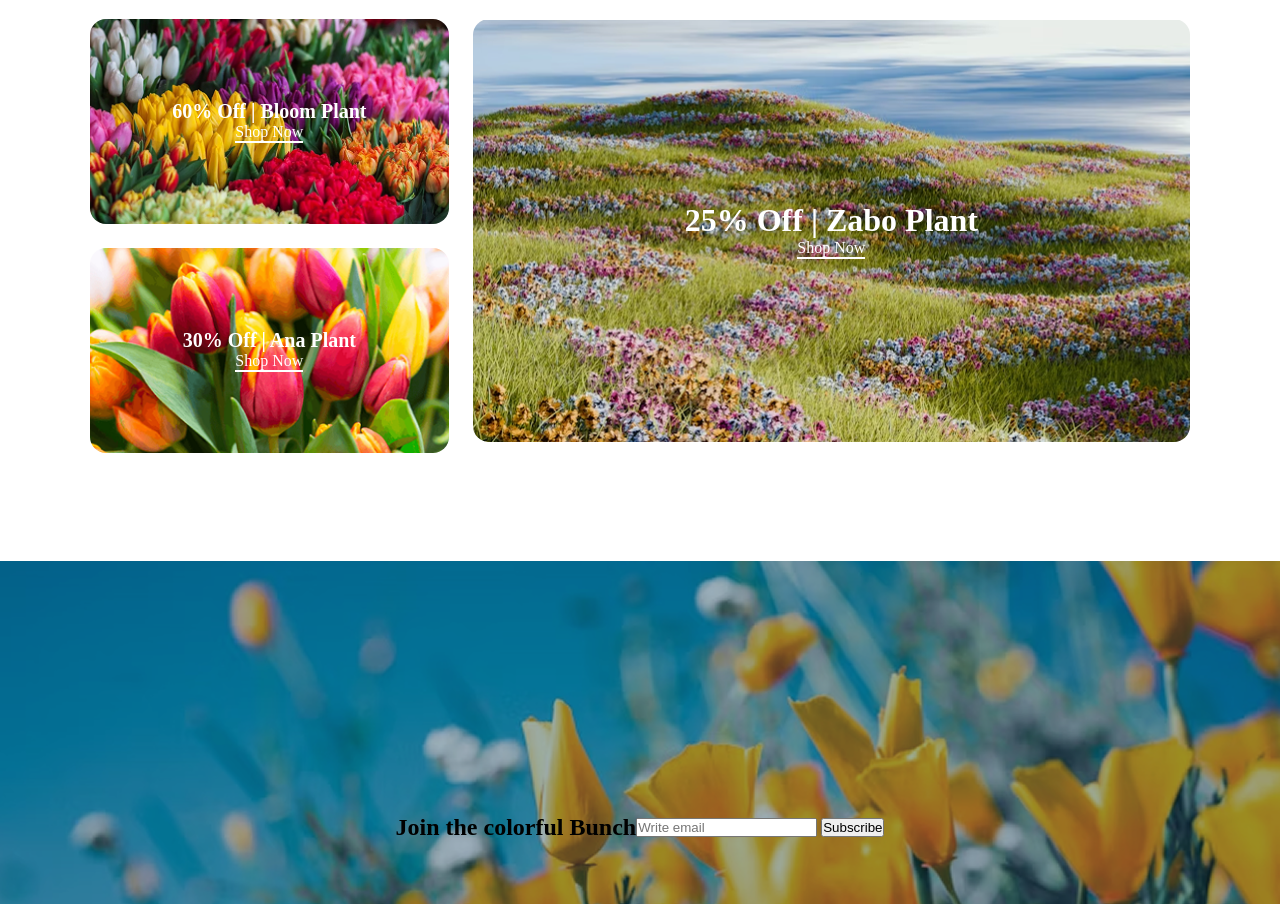
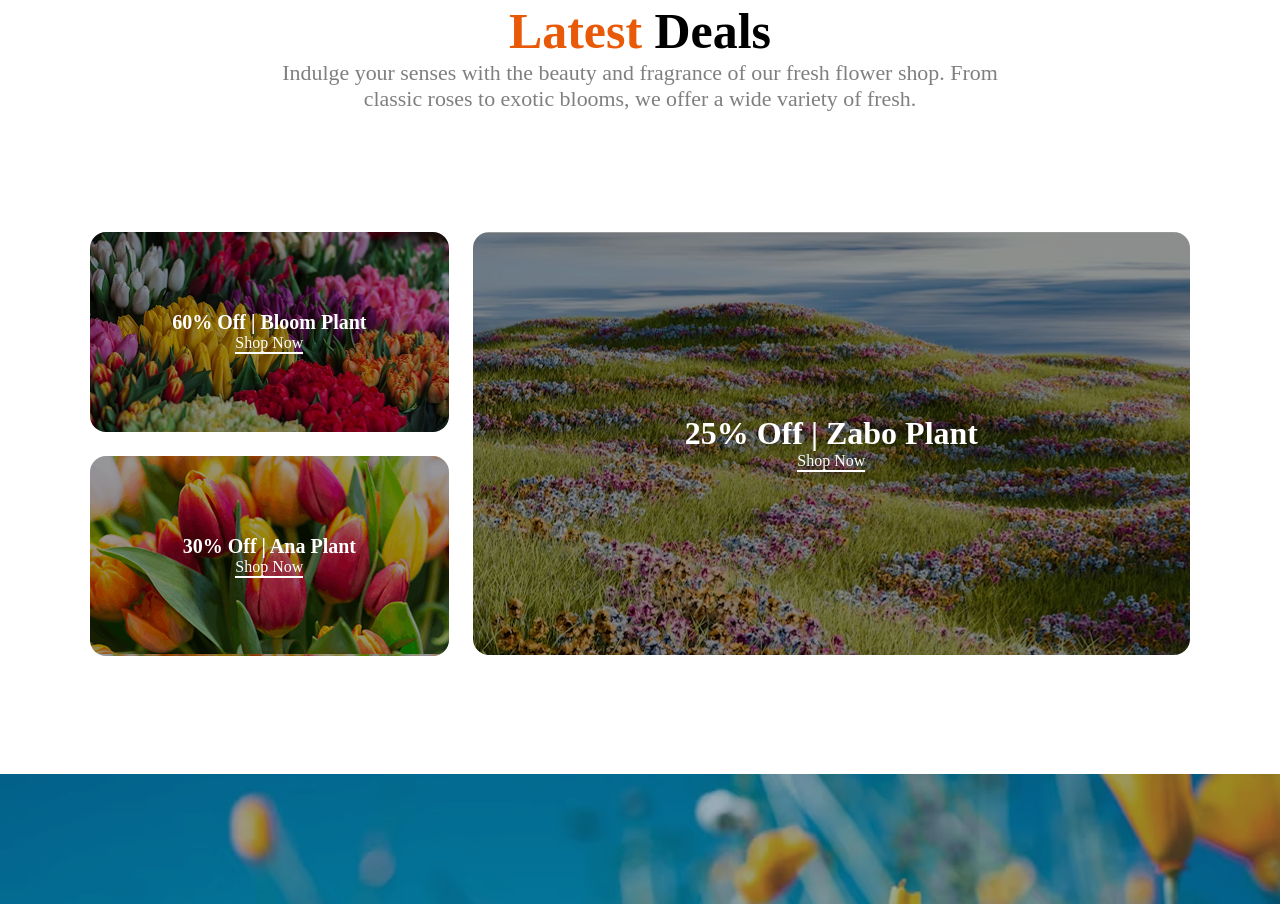
Before and after one commit to smmrrahm/assignment-02, a plain HTML site: page index.html in a window 1280 px wide. Shown: the part 2716-3620 px from the top of the page. Drawn offline with Linux system fonts and the light colour scheme.

Commit message:
added subscribe section

```diff
--- a/index.html
+++ b/index.html
@@ -171,7 +171,7 @@
       </section>
       <section class="subscribe">
         <h1>Join the colorful Bunch</h1>
-        <div>
+        <div class="subscribe-button">
           <input type="email" name="" id="" placeholder="Write email">
           <button>Subscribe</button>
         </div>
--- a/styles/flowers.css
+++ b/styles/flowers.css
@@ -149,6 +149,9 @@
   color: rgba(0, 0, 0, 0.5);
   margin-top: 20px;
 }
+.deals{
+  margin-top: 133px;
+}
 .deals h1 {
   font-size: 3.12rem;
   font-weight: 700;
@@ -167,6 +170,7 @@
   padding: 0 20px;
   gap: 24px;
   height: 423px;
+  margin-top:120px;
 }
 
 
@@ -176,12 +180,14 @@
   flex-direction: column;
   justify-content: center;
   align-items: center;
-  height: 205px;
+  height: 200px;
   background-repeat: no-repeat;
   background-position: center;
   background-size: cover;
   border-radius: 16px;
-  padding: 40px 0;
+  padding: 40px 30px;
+  background: rgba(0, 0, 0, 0.40);
+  background-blend-mode: darken;
 
 }
 .promo-code-zabo{
@@ -196,7 +202,9 @@
   background-position: center;
   background-size: cover;
   border-radius: 16px;
-  padding: 40px 0;
+  padding: 40px ;
+  background: rgba(0, 0, 0, 0.40);
+  background-blend-mode: darken;
 
 }
 .promo-code-bloom h3, .promo-code-ana h3 {
@@ -230,17 +238,39 @@
   height: 533px;
   background-repeat: no-repeat;
   background-size: cover;
-  background-position: center;margin-top: 119px;
+  background-position: center;
+  margin-top: 119px;
   display: flex;
+  flex-direction: column;
   justify-content: center;
   align-items: center;
 
+
+}
+.subscribe-button{
+
+  display: flex;
 }
 .subscribe h1{
-  display: flex;
-  justify-content: center;
-  align-items: center;
-
+  font-size: 3.12rem;
+  font-weight: 700;
+  color: white;
+}
+.subscribe-button input{
+  color: rgba(0, 0, 0, 0.50);
+  background: white;
+  border: none;
+  width: 664px;
+  height: 50px;
+  padding: 8px 20px;
+}
+.subscribe-button button{
+  width: 146px;
+  height: 50px;
+  color: white;
+  background: #E95A08;
+  font-weight: 500;
+  border: none;
 }
 
 
@@ -348,4 +378,15 @@
     height: 177px;
 
   }
+  .subscribe{
+    width: 100%;
+    height: 276px;
+    margin-top: 230px;
+  }
+  .subscribe h1{
+  font-size: 1.25rem;
+  font-weight: 500;
+
+
 }
+}
```
